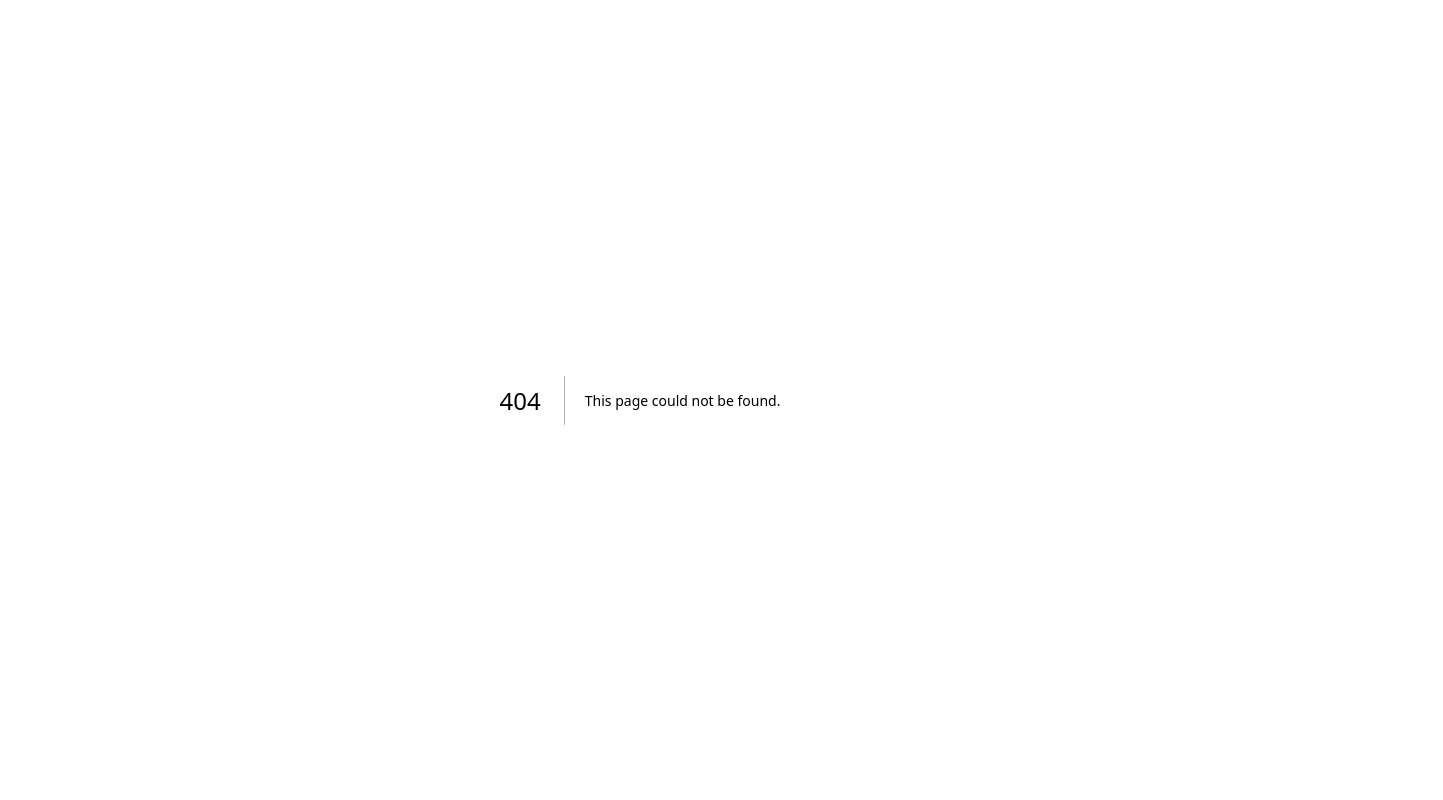
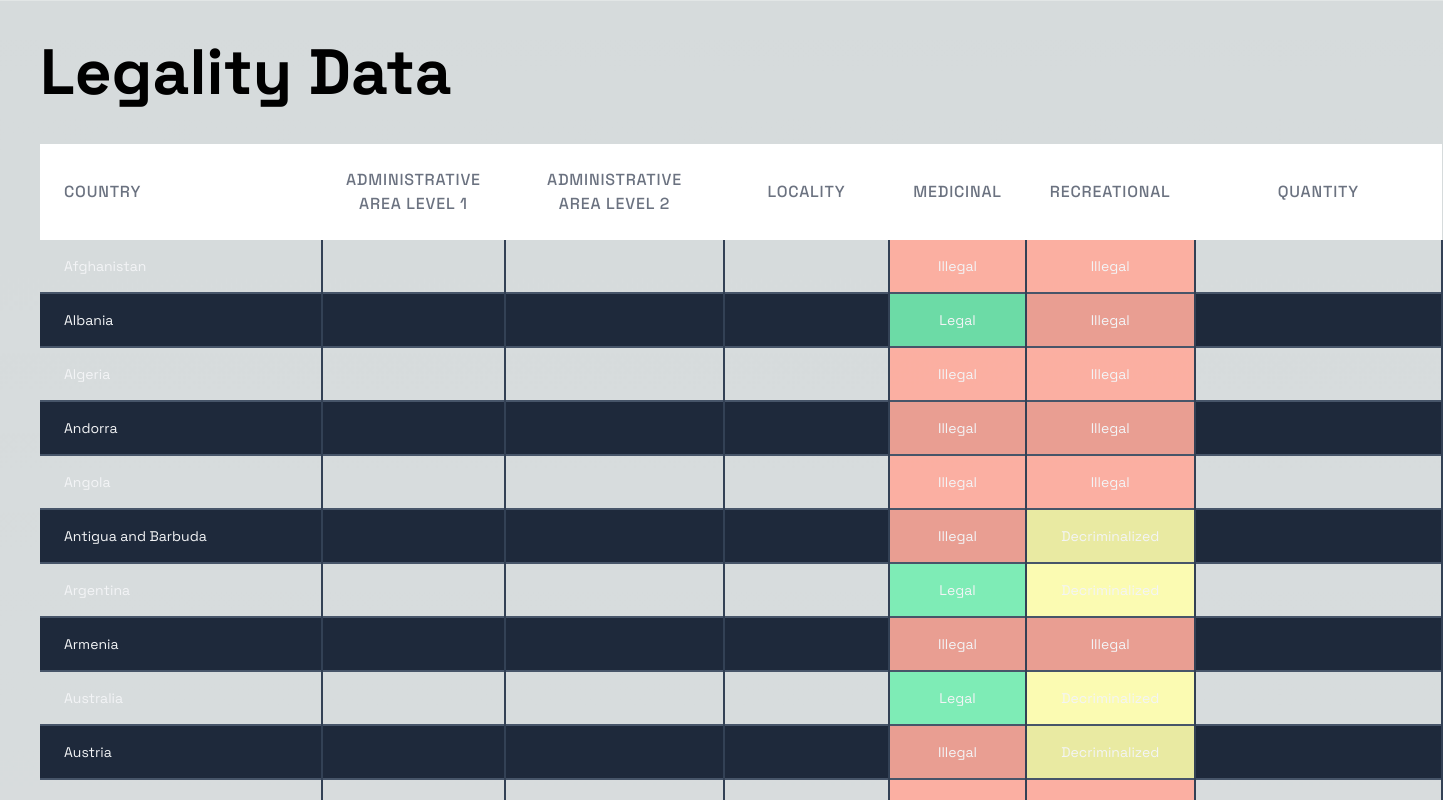
Before and after one commit to thegfnc/is-weed-legal-here, a Next.js app: page /admin in a window 1280 px wide. Before the commit this address had no page. Shown: the top 800 px of the page, 1443 px wide, since content can reach past the window. Built offline with nearby package versions, Linux system fonts and the light colour scheme.

Commit message:
Add admin page to display list of all legality data

```diff
--- /dev/null
+++ b/app/admin/page.tsx
@@ -0,0 +1,164 @@
+import Heading from '../components/Heading'
+import legalityByCountry from '../data/legality-by-country'
+import { LegalStatus, LegalityByCountry } from '../types'
+
+const thClassName =
+  'px-6 py-6 text-s font-medium text-gray-500 uppercase tracking-wider'
+
+const tdClassName =
+  'px-6 py-4 whitespace-nowrap text-sm text-gray-100 text-nowrap border-r-2 border-slate-700'
+
+type TableRow = {
+  country: string
+  administrativeAreaLevel1?: string
+  administrativeAreaLevel2?: string
+  locality?: string
+  medicinal: LegalStatus
+  recreational: LegalStatus
+  quantity: string | null
+}
+
+const flattenLegalityData = (legalityData: LegalityByCountry) => {
+  const tableRows: TableRow[] = []
+
+  Object.entries(legalityData).forEach(([country, value]) => {
+    tableRows.push({
+      country,
+      administrativeAreaLevel1: undefined,
+      administrativeAreaLevel2: undefined,
+      locality: undefined,
+      medicinal: value.MEDICINAL,
+      recreational: value.RECREATIONAL,
+      quantity: value.QUANTITY,
+    })
+
+    if (value.administrativeAreaLevel1) {
+      Object.entries(value.administrativeAreaLevel1).forEach(
+        ([administrativeAreaLevel1, value]) => {
+          tableRows.push({
+            country,
+            administrativeAreaLevel1,
+            administrativeAreaLevel2: undefined,
+            locality: undefined,
+            medicinal: value.MEDICINAL,
+            recreational: value.RECREATIONAL,
+            quantity: value.QUANTITY,
+          })
+
+          if (value.administrativeAreaLevel2) {
+            Object.entries(value.administrativeAreaLevel2).forEach(
+              ([administrativeAreaLevel2, value]) => {
+                tableRows.push({
+                  country,
+                  administrativeAreaLevel1,
+                  administrativeAreaLevel2,
+                  locality: undefined,
+                  medicinal: value.MEDICINAL,
+                  recreational: value.RECREATIONAL,
+                  quantity: value.QUANTITY,
+                })
+              }
+            )
+          }
+
+          if (value.locality) {
+            Object.entries(value.locality).forEach(([locality, value]) => {
+              tableRows.push({
+                country,
+                administrativeAreaLevel1,
+                administrativeAreaLevel2: undefined,
+                locality,
+                medicinal: value.MEDICINAL,
+                recreational: value.RECREATIONAL,
+                quantity: value.QUANTITY,
+              })
+            })
+          }
+        }
+      )
+    }
+  })
+
+  return tableRows
+}
+
+const getAdditionalCellStyles = (legalStatus: LegalStatus) => {
+  switch (legalStatus) {
+    case LegalStatus.Illegal:
+      return ' bg-brand-red/90 text-black'
+    case LegalStatus.Decriminalized:
+      return ' bg-brand-yellow/90 text-black'
+    case LegalStatus.Legal:
+      return ' bg-brand-green/90 text-black'
+    case LegalStatus.Unknown:
+      return ' bg-gray-300/90 text-black'
+    default:
+      return ' bg-gray-500/90 text-black'
+  }
+}
+
+export default function Admin() {
+  const tableRows = flattenLegalityData(legalityByCountry)
+
+  return (
+    <div className='m-10'>
+      <div className='mb-10'>
+        <Heading text='Legality Data' />
+      </div>
+      <table className='min-w-full table-fixed border-collapse border-inherit text-center indent-0'>
+        <thead className='sticky top-0 bg-white'>
+          <tr>
+            <th className={thClassName + ' text-left'}>Country</th>
+            <th className={thClassName}>Administrative Area Level 1</th>
+            <th className={thClassName}>Administrative Area Level 2</th>
+            <th className={thClassName}>Locality</th>
+            <th className={thClassName}>Medicinal</th>
+            <th className={thClassName}>Recreational</th>
+            <th className={thClassName}>Quantity</th>
+          </tr>
+        </thead>
+        <tbody>
+          {tableRows.map(
+            (
+              {
+                country,
+                administrativeAreaLevel1,
+                administrativeAreaLevel2,
+                locality,
+                medicinal,
+                recreational,
+                quantity,
+              },
+              index
+            ) => (
+              <tr
+                key={country}
+                className={`border-b-2 border-slate-600 hover:bg-slate-600 ${
+                  index % 2 === 1 ? 'bg-slate-800' : 'bg-transparent'
+                }`}
+              >
+                <td className={tdClassName + ' text-left'}>{country}</td>
+                <td className={tdClassName}>{administrativeAreaLevel1}</td>
+                <td className={tdClassName}>{administrativeAreaLevel2}</td>
+                <td className={tdClassName}>{locality}</td>
+                <td
+                  className={tdClassName + getAdditionalCellStyles(medicinal)}
+                >
+                  {medicinal}
+                </td>
+                <td
+                  className={
+                    tdClassName + getAdditionalCellStyles(recreational)
+                  }
+                >
+                  {recreational}
+                </td>
+                <td className={tdClassName}>{quantity}</td>
+              </tr>
+            )
+          )}
+        </tbody>
+      </table>
+    </div>
+  )
+}
```
